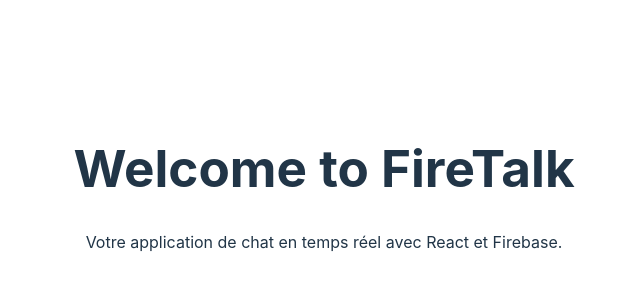
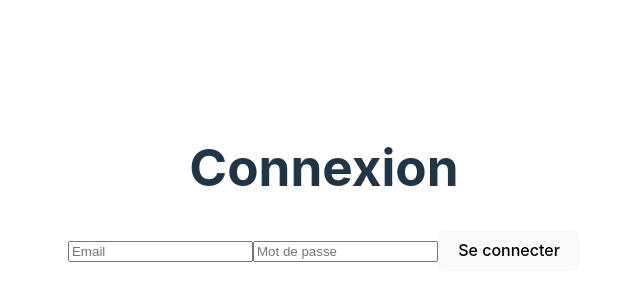
Before and after one commit to maryamabloua/FireTalk, a React (Vite) app: page / in a window 1280 px wide. Shown: the part 212-512 px from the top of the page, without its empty margins (316-956 px from the left). Built offline with nearby package versions, Linux system fonts and the light colour scheme.

Commit message:
Set up basic routes

```diff
--- a/src/App.jsx
+++ b/src/App.jsx
@@ -1,11 +1,18 @@
+import { BrowserRouter as Router, Routes, Route } from 'react-router-dom'
+import LoginPage from './pages/LoginPage'
+import ChatRoomsPage from './pages/ChatRoomsPage'
+import ChatRoomPage from './pages/ChatRoomPage'
 import './App.css'
 
 function App() {
   return (
-    <div id="root">
-      <h1>Welcome to FireTalk</h1>
-      <p>Votre application de chat en temps réel avec React et Firebase.</p>
-    </div>
+    <Router>
+      <Routes>
+        <Route path="/" element={<LoginPage />} />
+        <Route path="/chat-rooms" element={<ChatRoomsPage />} />
+        <Route path="/chat-room/:id" element={<ChatRoomPage />} />
+      </Routes>
+    </Router>
   )
 }
 
```
